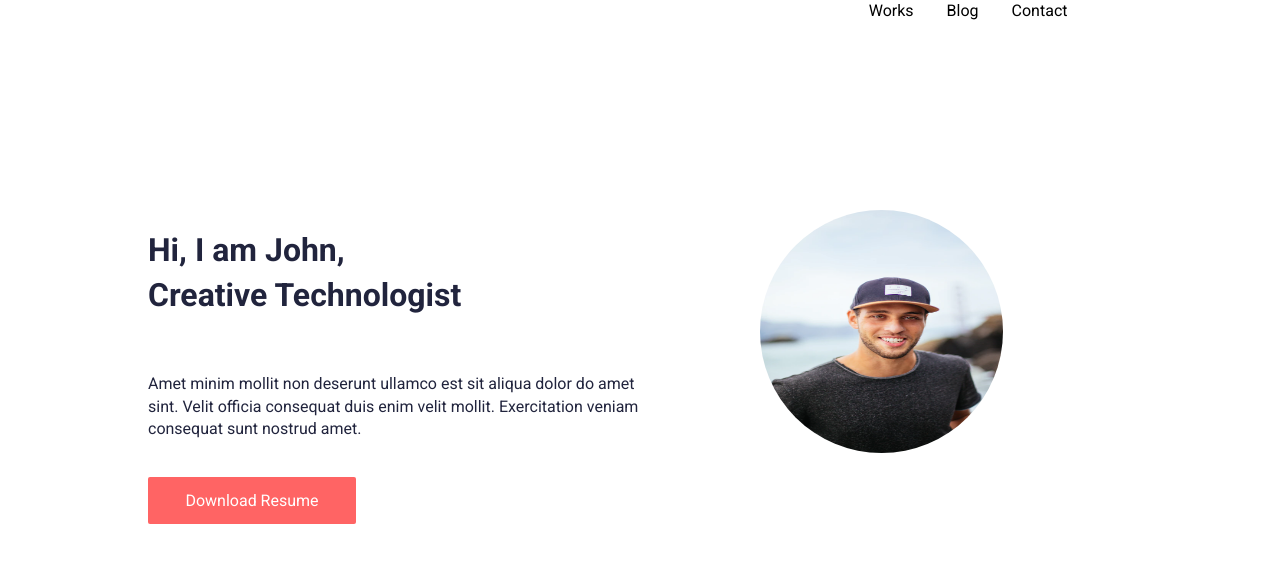
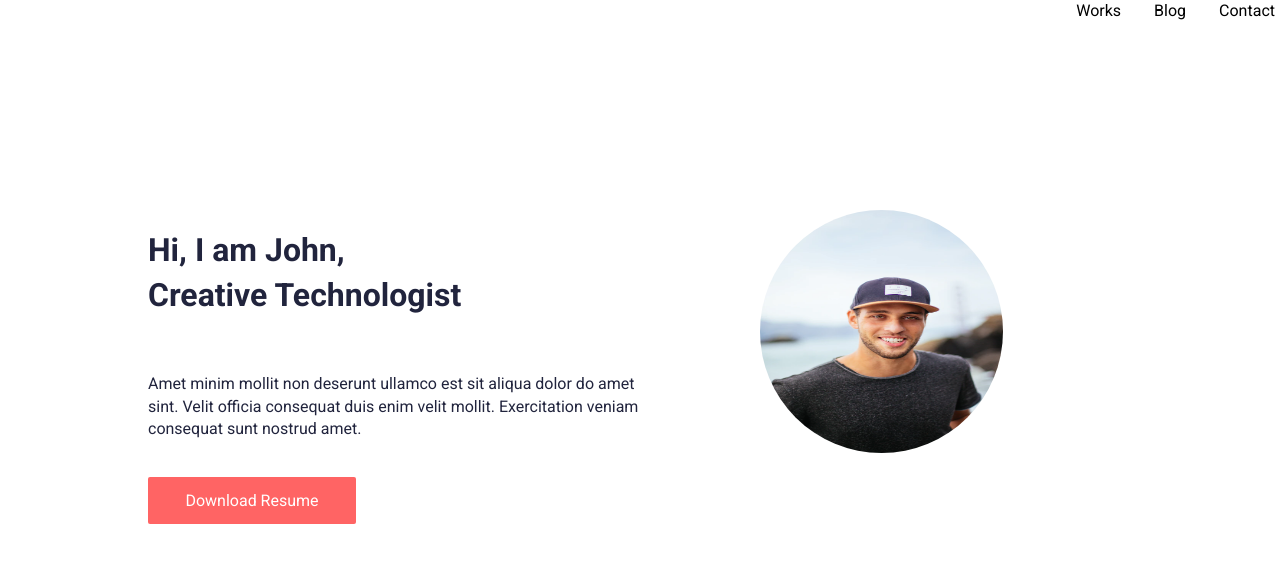
Before and after one commit to kkseenniiaa/portfolio205, a plain HTML site: page index.html in a window 1280 px wide. Drawn offline with Linux system fonts and the light colour scheme.

Commit message:
загрузка файла домашняя работа

```diff
--- a/css/style.css
+++ b/css/style.css
@@ -43,7 +43,7 @@ h3{
     margin-left: 33px;
 }
 .container{
-    max-width: 865px;
+    max-width: 100%;
     padding: 0 5px;
     margin: 0 auto;
 }
```
